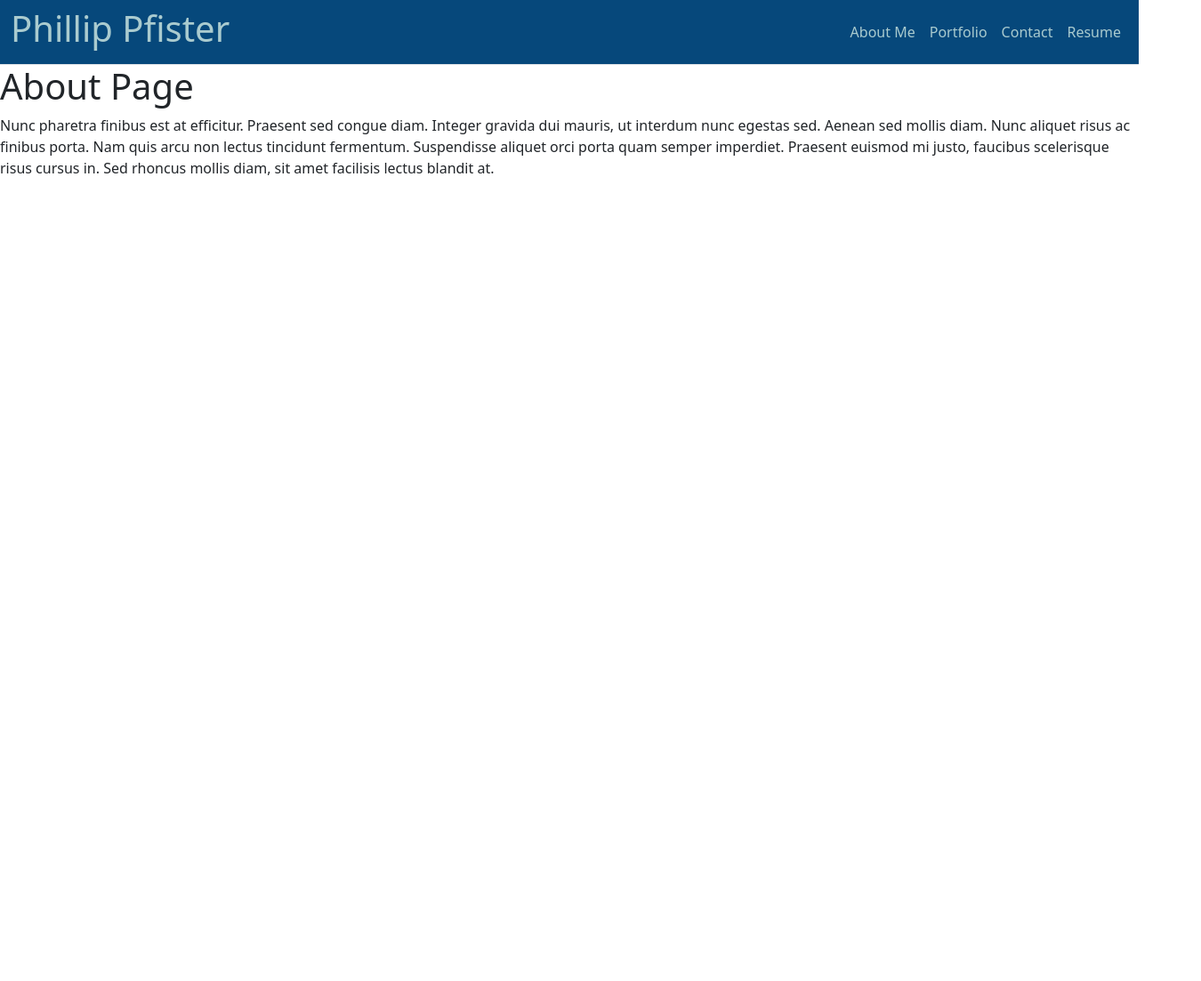
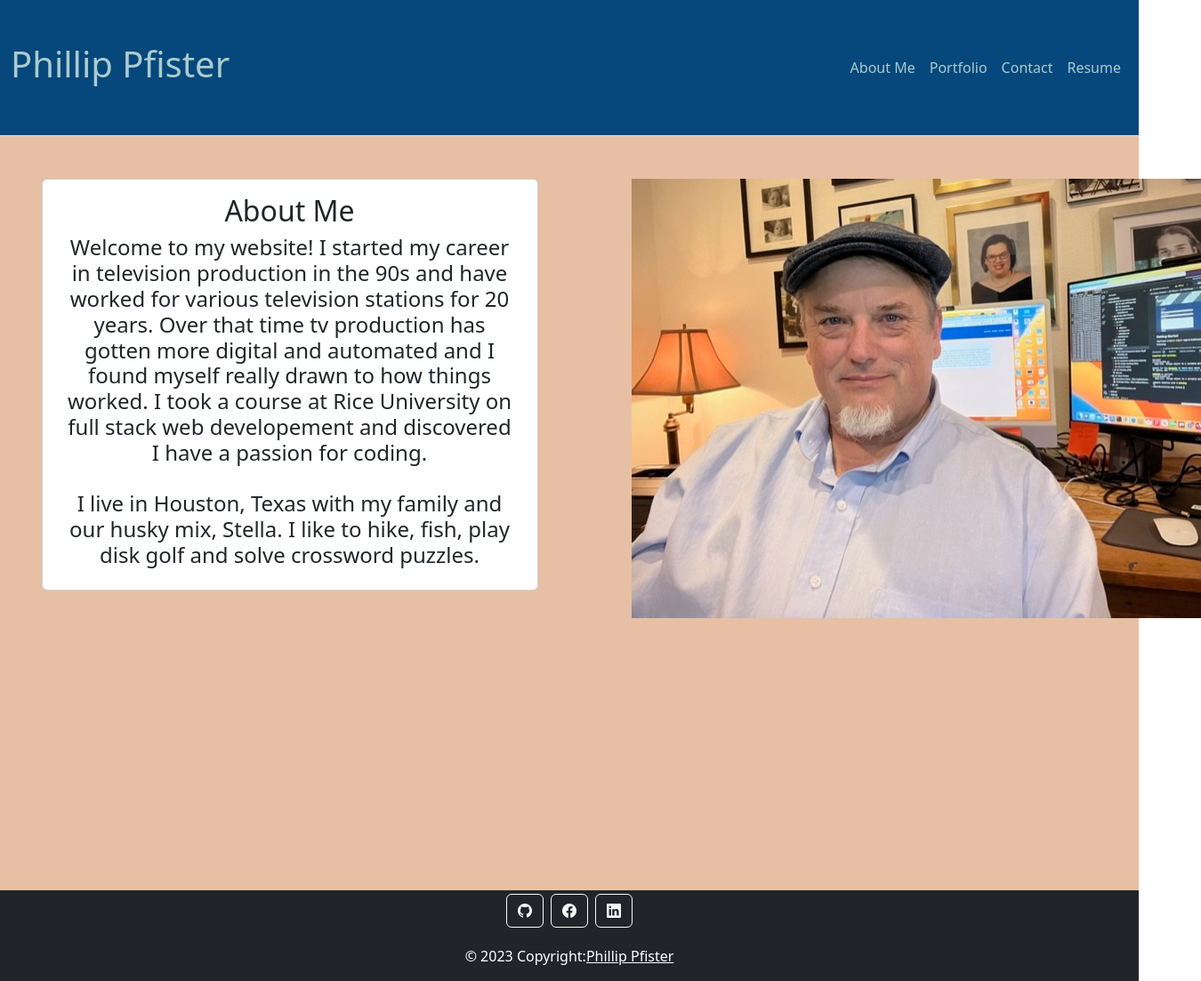
Before and after one commit to Phil-Pfister/React-Portfolio-Pfister, a React (Vite) app: page / in a window 1280 px wide. Shown: the whole page at 89% size, 1350 px wide, since content can reach past the window. Before the commit the page ends 800 px from the top, so only its background shows below. Built offline with nearby package versions, Linux system fonts and the light colour scheme.

Commit message:
contact and about me sections

```diff
--- a/package.json
+++ b/package.json
@@ -12,8 +12,10 @@
   "dependencies": {
     "axios": "^1.4.0",
     "bootstrap": "^5.3.0",
+    "bootstrap-icons": "^1.10.5",
     "dotenv": "^16.3.1",
     "react": "^18.2.0",
+    "react-bootstrap-icons": "^1.10.3",
     "react-dom": "^18.2.0"
   },
   "devDependencies": {
--- a/src/App.jsx
+++ b/src/App.jsx
@@ -2,6 +2,7 @@
 
 
 import Project from "./components/Project"
+
 
 function App() {
 
@@ -9,6 +10,7 @@ function App() {
   return (
     <>
       <Project />
+
     </>
   )
 }
--- a/src/assets/style.css
+++ b/src/assets/style.css
@@ -5,6 +5,10 @@
     --sand: #e7bfa4;
     --pale-blue: #aacbcf;
     --white: white;
+}
+
+#root {
+    background-color: var(--sand);
 }
 
 .header-look {
@@ -19,3 +23,12 @@
 .header-link:hover {
     color: var(--white) !important;
 }
+
+.contact-icon {
+    font-size: 10rem;
+    color: var(--dark-blue)
+}
+
+.about-card {
+    height: 70%;
+}
--- a/src/components/Footer.jsx
+++ b/src/components/Footer.jsx
@@ -1,7 +1,20 @@
 // import React from 'react';
 
 function Footer() {
+    return <footer className="bg-dark text-center text-white">
 
+    <a className="btn btn-outline-light btn-floating m-1" href="https://github.com/Phil-Pfister"><i className="bi bi-github"></i></a>
+    <a className="btn btn-outline-light btn-floating m-1" href="https://www.facebook.com/phil.pfister.12"><i className="bi bi-facebook"></i></a>
+    <a className="btn btn-outline-light btn-floating m-1" href="https://www.linkedin.com/in/phil-pfister-4b75335/"><i className="bi bi-linkedin"></i></a>
+    {/* <!-- Grid container --> */}
+
+    {/* <!-- Copyright --> */}
+    <div className="text-center p-3">
+      © 2023 Copyright:
+      <a className="text-white" href="https://phil-pfister.github.io/Phillip_Pfister_Portfoilo/">Phillip Pfister</a>
+    </div>
+    {/* <!-- Copyright --> */}
+  </footer>
 }
 
 export default Footer;
--- a/src/components/Header.jsx
+++ b/src/components/Header.jsx
@@ -4,7 +4,7 @@
 function Header({ currentPage, handlePageChange }) {
     return <>
 
-  <nav className="navbar navbar-expand-lg border-bottom header-look">
+  <nav className="navbar navbar-expand-lg border-bottom header-look py-5">
     <div className="container-fluid">
     <h1>Phillip Pfister</h1>
     <div>
--- a/src/components/Project.jsx
+++ b/src/components/Project.jsx
@@ -5,6 +5,7 @@ import Portfolio from './pages/Portfolio';
 import Contact from './pages/Contact';
 import Resume from './pages/Resume';
 import Header from './Header';
+import Footer from "./Footer"
 
 function Project() {
     const [currentPage, setCurrentPage] = useState('About Me');
@@ -27,6 +28,7 @@ function Project() {
     return <div>
         <Header currentPage={currentPage} handlePageChange={handlePageChange} />
         {renderPage()}
+        <Footer />
     </div>
 }
 
--- a/src/components/pages/AboutMe.jsx
+++ b/src/components/pages/AboutMe.jsx
@@ -1,17 +1,28 @@
 // import React from 'react';
-
+import image from "../../assets/images/phil-pic.jpg"
 export default function AboutMe() {
   return (
-    <div>
-      <h1>About Page</h1>
-      <p>
-        Nunc pharetra finibus est at efficitur. Praesent sed congue diam.
-        Integer gravida dui mauris, ut interdum nunc egestas sed. Aenean sed
-        mollis diam. Nunc aliquet risus ac finibus porta. Nam quis arcu non
-        lectus tincidunt fermentum. Suspendisse aliquet orci porta quam semper
-        imperdiet. Praesent euismod mi justo, faucibus scelerisque risus cursus
-        in. Sed rhoncus mollis diam, sit amet facilisis lectus blandit at.
-      </p>
+    <div className="container row mt-5 min-vh-100 d-flex justify-content-around">
+    <div className="card col-6 text-center about-card">
+    <div className="card-body">
+      <h2 className="card-title">About Me</h2>
+      <h4>
+        Welcome to my website! I started my career in television production in the 90s
+        and have worked for various television stations for 20 years.
+        Over that time tv production has gotten more digital and automated
+        and I found myself really drawn to how things worked.
+        I took a course at Rice University on full stack web developement and
+        discovered I have a passion for coding. <br/><br/>
+        I live in Houston, Texas with my family and our husky mix, Stella.
+        I like to hike, fish, play disk golf and solve crossword puzzles.
+
+      </h4>
+      </div>
+      </div>
+      <div className="col-4">
+      <img src={image} alt='Photo of me at my desk'></img>
+      </div>
+
     </div>
   );
 }
--- a/src/components/pages/Contact.jsx
+++ b/src/components/pages/Contact.jsx
@@ -1,5 +1,81 @@
-// import React from 'react';
+import { useState } from 'react';
 
 export default function Contact() {
+    const [firstName, setFirstName] = useState('');
+    const [lastName, setLastName] = useState('')
+    const [email, setEmail] = useState('');
+    const [comment, setComment] = useState('');
+
+const handleInputChange = (event) => {
+        const { target } = event;
+        const inputType = target.name;
+        const inputValue = target.value;
+
+
+        if (inputType === 'fname') {
+            setFirstName(inputValue)
+        } else if (inputType === 'lname') {
+            setLastName(inputValue)
+        } else if (inputType === 'email') {
+            setEmail(inputValue)
+        } else {
+            setComment(inputValue)
+        }
+    }
+    const handleFormSubmit = (event) => {
+        event.preventDefault();
+        setFirstName('');
+        setLastName('');
+        setEmail('');
+        setComment('');
+        alert(`Thank you ${firstName} ${lastName} for your submission`)
+    }
+
+    return (
+        <div className="container contact mt-5 min-vh-100">
+	<div className="row">
+		<div className="col-md-3">
+			<div className="contact-info">
+            <i className="bi bi-envelope contact-icon"></i>
+				<h2>Contact Me</h2>
+				<h4>I would love to hear from you!</h4>
+			</div>
+		</div>
+		<div className="col-md-9">
+			<div className="contact-form">
+				<div className="form-group">
+				<label className="control-label col-sm-2" htmlFor="fname">First Name:</label>
+				<div className="col-sm-10">
+					<input value={firstName} onChange={handleInputChange} type="text" className="form-control" id="fname" placeholder="Enter First Name" name="fname" />
+				</div>
+				</div>
+				<div className="form-group">
+				<label className="control-label col-sm-2" htmlFor="lname">Last Name:</label>
+				<div className="col-sm-10">
+					<input value={lastName} onChange={handleInputChange} type="text" className="form-control" id="lname" placeholder="Enter Last Name" name="lname" />
+				</div>
+				</div>
+				<div className="form-group">
+				<label className="control-label col-sm-2" htmlFor="email">Email:</label>
+				<div className="col-sm-10">
+					<input value={email} onChange={handleInputChange} type="email" className="form-control" id="email" placeholder="Enter email" name="email" />
+				</div>
+				</div>
+				<div className="form-group">
+				<label className="control-label col-sm-2" htmlFor="comment">Comment:</label>
+				<div className="col-sm-10">
+					<textarea value={comment} onChange={handleInputChange} className="form-control" rows="5" id="comment"></textarea>
+				</div>
+				</div>
+				<div className="form-group">
+				<div className="col-sm-offset-2 col-sm-10">
+					<button type="button" onClick={handleFormSubmit} className="btn btn-outline-secondary">Submit</button>
+				</div>
+				</div>
+			</div>
+		</div>
+	</div>
+</div>
+    )
 
 }
--- a/src/main.jsx
+++ b/src/main.jsx
@@ -1,9 +1,12 @@
 import React from 'react'
 import ReactDOM from 'react-dom/client'
 import App from './App.jsx'
+import 'bootstrap/dist/css/bootstrap.min.css';
+import "bootstrap-icons/font/bootstrap-icons.css";
 import './assets/style.css'
 
-import 'bootstrap/dist/css/bootstrap.min.css';
+
+
 
 ReactDOM.createRoot(document.getElementById('root')).render(
   <React.StrictMode>
```
Also changed, not shown: src/assets/images/phil-pic.jpg (added), 1 other file (tests, documents, lock files or other folders).
